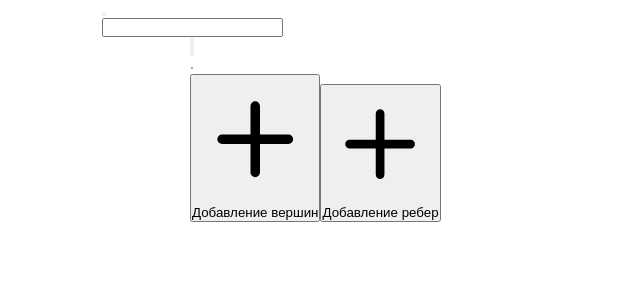
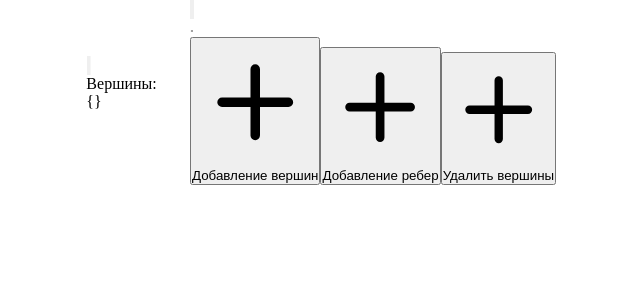
Before and after one commit to MoKlay/app-grafix, a React (Create React App) app: page / in a window 1280 px wide. Shown: the top 300 px of the page, without its empty margins (448-1088 px from the left). Built offline with nearby package versions, Linux system fonts and the light colour scheme.

Commit message:
Добавление панели информации и изменение метода добавления

```diff
--- a/src/components/Graph Interface.jsx
+++ b/src/components/Graph Interface.jsx
@@ -7,6 +7,7 @@ export default function GraphInterface({
   connections,
   onMouseMove,
   onClick,
+  onClickTop,
 }) {
   const [isDragging, setIsDragging] = useState(null);
 
@@ -21,8 +22,8 @@ export default function GraphInterface({
     >
       <MarkerConections />
       {tops &&
-        Object.entries(tops).map(([value, top]) => {
-          return (
+        Object.entries(tops.object).map(([value, top]) => {
+          if (top) return (
             <Top
               key={value}
               x={top.x}
@@ -30,8 +31,10 @@ export default function GraphInterface({
               value={value}
               radius={12}
               onMouseDown={() => setIsDragging(value)}
+              onClick={() => onClickTop(value)}
             />
           );
+          return null
         })}
     </svg>
   );
--- a/src/components/ToolBar.jsx
+++ b/src/components/ToolBar.jsx
@@ -5,7 +5,8 @@ import Button, { ICONS, ListButton } from './elements/Button'
 export const EVENT = {
   CURSOR: 'cursor',
   ADD_TOP: 'addTop',
-  ADD_CONNECTION: 'addConn'
+  ADD_CONNECTION: 'addConn',
+  DELETE_TOP: 'deleteTop',
 }
 
 export default function ToolBar({event ,setEvent}) {
@@ -19,6 +20,7 @@ export default function ToolBar({event ,setEvent}) {
       <ListButton icon={ICONS.add}>
         <Button className={[{active: event === EVENT.ADD_TOP}]} icon={ICONS.add} onClick={() => setEvent(EVENT.ADD_TOP)}>Добавление вершин</Button>
         <Button className={[{active: event === EVENT.ADD_CONNECTION}]} icon={ICONS.add} onClick={() => setEvent(EVENT.ADD_CONNECTION)}>{isVector ? 'Добавление дуг' : 'Добавление ребер'}</Button>
+        <Button className={[{active: event === EVENT.DELETE_TOP}]} icon={ICONS.add} onClick={() => setEvent(EVENT.DELETE_TOP)}>Удалить вершины</Button>
       </ListButton>
       <Button className={[{active_vector: isVector}, {not_active_vector: !isVector && isVector != null}]} icon={ICONS.vector} onClick={() => {
         setIsVector(prev => {
--- a/src/components/elements/Button.jsx
+++ b/src/components/elements/Button.jsx
@@ -3,7 +3,7 @@ import React, { useState } from "react";
 
 export const ICONS = {
   add: (
-    <svg fill="currentColor" viewBox="0 0 16 16" style={{transform: 'scale(1.2)'}}>
+    <svg fill="currentColor" viewBox="0 0 16 16" style={{ transform: 'scale(1.2)' }}>
       <path d="M8 4a.5.5 0 0 1 .5.5v3h3a.5.5 0 0 1 0 1h-3v3a.5.5 0 0 1-1 0v-3h-3a.5.5 0 0 1 0-1h3v-3A.5.5 0 0 1 8 4z" />
     </svg>
   ),
@@ -17,7 +17,7 @@ export const ICONS = {
     <svg
       fill="currentColor"
       viewBox="0 0 16 16"
-      style={{transform: 'rotate(45deg) scale(0.8)'}}
+      style={{ transform: 'rotate(45deg) scale(0.8)' }}
     >
       <path
         fill-rule="evenodd"
@@ -25,6 +25,12 @@ export const ICONS = {
       />
     </svg>
   ),
+  arrow: (
+    <svg fill="currentColor" viewBox="0 0 16 16">
+      <path d="M6 12.796V3.204L11.481 8 6 12.796zm.659.753 5.48-4.796a1 1 0 0 0 0-1.506L6.66 2.451C6.011 1.885 5 2.345 5 3.204v9.592a1 1 0 0 0 1.659.753z" />
+    </svg>
+  )
+
 };
 export function ListButton({ icon, children, title }) {
   const [openList, setOpenList] = useState(false);
--- /dev/null
+++ b/src/components/elements/PanelInfo.jsx
@@ -0,0 +1,21 @@
+import React from 'react'
+import Button, { ICONS } from './Button'
+
+export default function PanelInfo({tops, connections}) {
+  const [open, setOpen] = React.useState(false)
+  return (
+    <div
+    className='PanelInfo'
+    style={{
+      transform: !open ? 'translateX(-100%)': 'none',
+    }}
+    >
+      <div className='PanelInfo__btn'>
+        <Button icon={ICONS.arrow} className={[{open}]} onClick={() => setOpen(!open)}></Button>
+      </div>
+      <div className='PanelInfo__content'>
+        <p>Вершины: </p> <p>{`{${tops.text}}`}</p>
+      </div>
+    </div>
+  )
+}
--- a/src/components/elements/Top.jsx
+++ b/src/components/elements/Top.jsx
@@ -1,12 +1,13 @@
 import React from "react";
 export const TopObject = {
   text: "",
-  object: null
+  object: {}
 }
-export default function Top({ value, x, y, radius, bgColor = 'black', color = "black", onMouseDown }) {
+export default function Top({ value, x, y, radius, bgColor = 'black', color = "black", onMouseDown, onClick}) {
   return (
     <>
-      <circle cx={x} cy={y} r={radius} fill={bgColor} onMouseDown={onMouseDown}/>
+      <circle cx={x} cy={y} r={radius} fill={bgColor} onMouseDown={onMouseDown} onClick={onClick}>
+      </circle>
       <text x={x} y={y - radius - 5} fill={color} textAnchor="middle" dominantBaseline="middle">{value}</text>
     </>
   );
--- /dev/null
+++ b/src/css/PanelInfo.css
@@ -0,0 +1,25 @@
+.PanelInfo{
+  width: 400px;
+  height: 100vh;
+  position: absolute;
+  left: 0;
+  top: 0;
+  background-color: rgba(0, 0, 0, 0.5);
+  z-index: 3;
+  transition: all.3s ease-in-out;
+  box-shadow: inset -5px 0 50px 10px black;
+}
+.PanelInfo .PanelInfo__btn{
+  position: absolute;
+  right: 0;
+  transform: translate(calc(100% + 20px), 20px);
+}
+.PanelInfo .open svg{
+  transform: rotate(180deg);
+}
+.PanelInfo .PanelInfo__content {
+  color: white;
+  padding: 30px;
+  display: grid;
+  grid-template-columns: 150px 1fr;
+}
--- a/src/css/index.css
+++ b/src/css/index.css
@@ -12,7 +12,7 @@ body{
   flex-direction: column;
   align-items: center;
 }
-@import url(./css\ elements/Input.css);
 @import url(./ToolBar.css);
 @import url(./css\ elements/Button.css);
-@import url(./Graph\ Interface.css)
+@import url(./Graph\ Interface.css);
+@import url(./PanelInfo.css);
--- a/src/index.jsx
+++ b/src/index.jsx
@@ -2,80 +2,83 @@ import React, { useEffect, useState } from "react";
 import ReactDOM from "react-dom/client";
 import "./css/index.css";
 import ToolBar, { EVENT } from "./components/ToolBar";
-import Input from "./components/elements/Input";
+// import Input from "./components/elements/Input";
 import GraphInterface from "./components/Graph Interface";
 import { TopObject } from "./components/elements/Top";
+import PanelInfo from "./components/elements/PanelInfo";
 
 function App() {
   const [toolType, setToolType] = useState(EVENT.CURSOR);
-  const [createToTap, setCreateToTap] = useState(false);
   const [isVector, setIsVector] = useState(false);
   const [tops, setTops] = useState(TopObject);
   const [connections, setConnections] = useState(null);
 
   useEffect(() => {
-    let prev = tops
-    if (prev && prev.object && prev.text === '') {
-      Object.keys(prev.object).forEach(value => prev.text += value + ',')
-      prev.text.slice(0, -1)
-      setTops(prev)
-    }
-  }, [tops])
+    tops.text === '' && setTops(prev => {
+      let text = ''
+      Object.keys(prev.object).forEach(key => {
+        prev.object[key] && (text += key + ',')
+      })
+      return {
+        text: text.slice(0, -1),
+        object: prev.object
+      };
+    });
+  }, [tops.object])
 
   function handleClickCreateTop(e) {
-    if (createToTap) {
-      const name = prompt("Укажите имя для новой вершины");
-      name && setTops(prev => {
-        prev.text = ''
-        prev.object = {
-          [name]:{
+    toolType === EVENT.ADD_TOP && setTops(prev => ({
+      text: '',
+      object: {
+        ...prev.object,
+        [Object.keys(prev.object).length +1]: {
           x: e.clientX,
           y: e.clientY,
           color: '#' + Math.floor(Math.random() * 16777215).toString(16),
-          }, ...prev.object
+        },
       }
-        return prev
-      });
+    }))
   }
+
+  function handleClickDeleteTop(value) {
+    toolType === EVENT.DELETE_TOP && setTops(prev => ({
+      text: '',
+      object: {
+        ...prev.object,
+        [value]: null
       }
+    }))
+
+  }
+
+
 
   return (
     <>
-      <Input
-        event={toolType}
-        onSubmit={(obj) => {
-          toolType === EVENT.ADD_TOP && setTops(obj);
-          setToolType(EVENT.CURSOR);
-        }}
-        onClick={(flag) => setCreateToTap(flag)}
-        obj={
-          (toolType === EVENT.ADD_TOP && tops)
-          ||
-          (toolType === EVENT.ADD_CONNECTION && connections)
-        }
-        isEdit={createToTap}
-      />
       <ToolBar
         event={toolType}
         setEvent={(value) => {
-          if (typeof value === 'string' && (value === EVENT.ADD_TOP || value === EVENT.ADD_CONNECTION)) {
+          if (typeof value === 'string' && (Object.values(EVENT).includes(value))) {
             setToolType(value);
-            setCreateToTap(true);
           } else if (typeof value === 'boolean') setIsVector(value);
         }}
       />
+      <PanelInfo tops={tops} connections={connections}/>
       <GraphInterface
-        tops={tops && tops.object}
+        tops={tops}
         onMouseMove={(e, top) => {
-          const updatedTops = { ...tops.object };
-          updatedTops[top] = {
+          toolType === EVENT.CURSOR && setTops((prevtops) => ({ ...prevtops, object:  {
+            ...tops.object, [top]: {
               x: e.clientX,
               y: e.clientY,
-          };
-          setTops((prevtops) => ({ ...prevtops, object: updatedTops }));
+              color: prevtops.object[top].color,
+            } }}));
+
         }}
         onClick={handleClickCreateTop}
+        onClickTop={handleClickDeleteTop}
       />
+
     </>
   );
 }
```
Also changed, not shown: src/css/css elements/Button.css (+4 -3 lines). Lines whose indentation alone changed are shown as unchanged.
